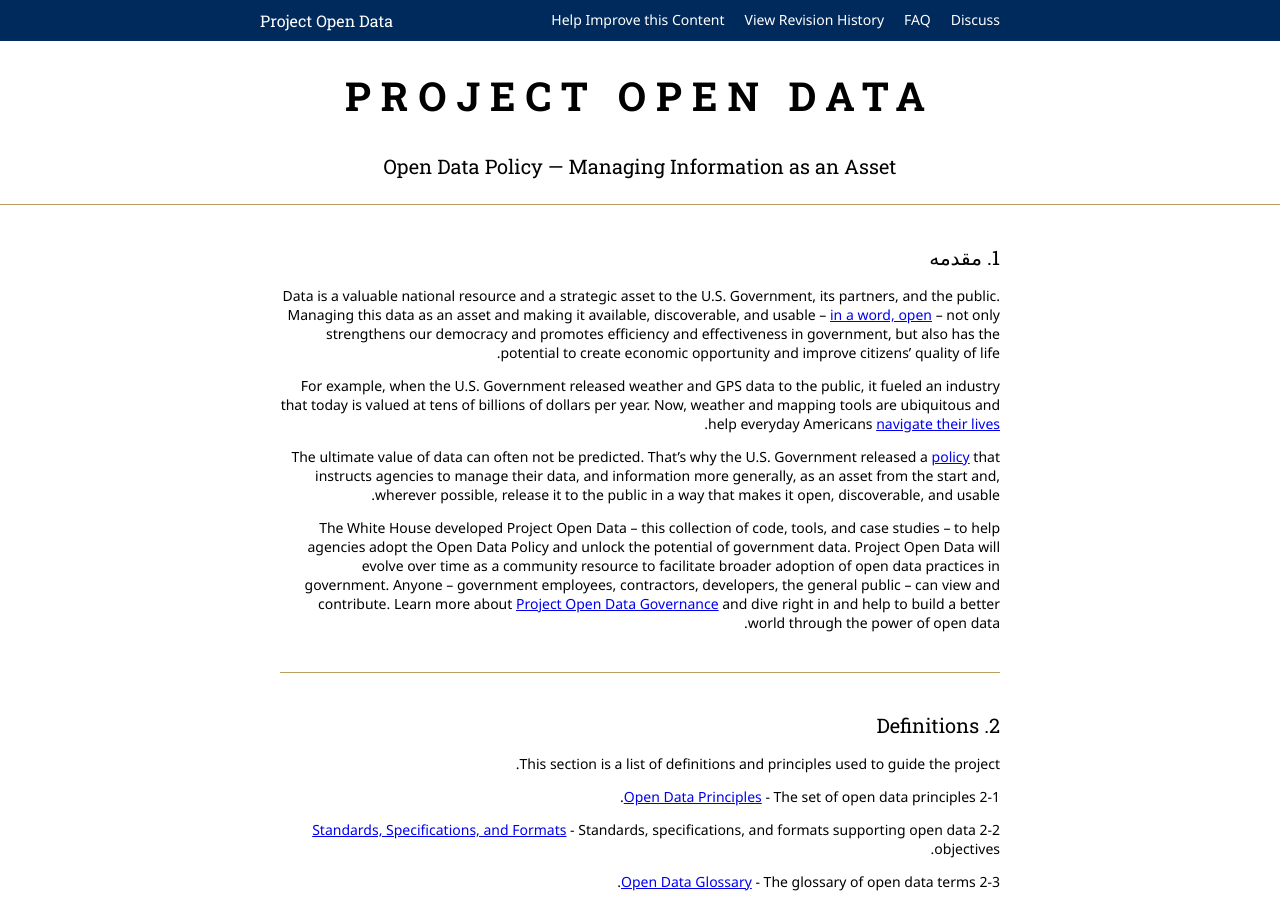
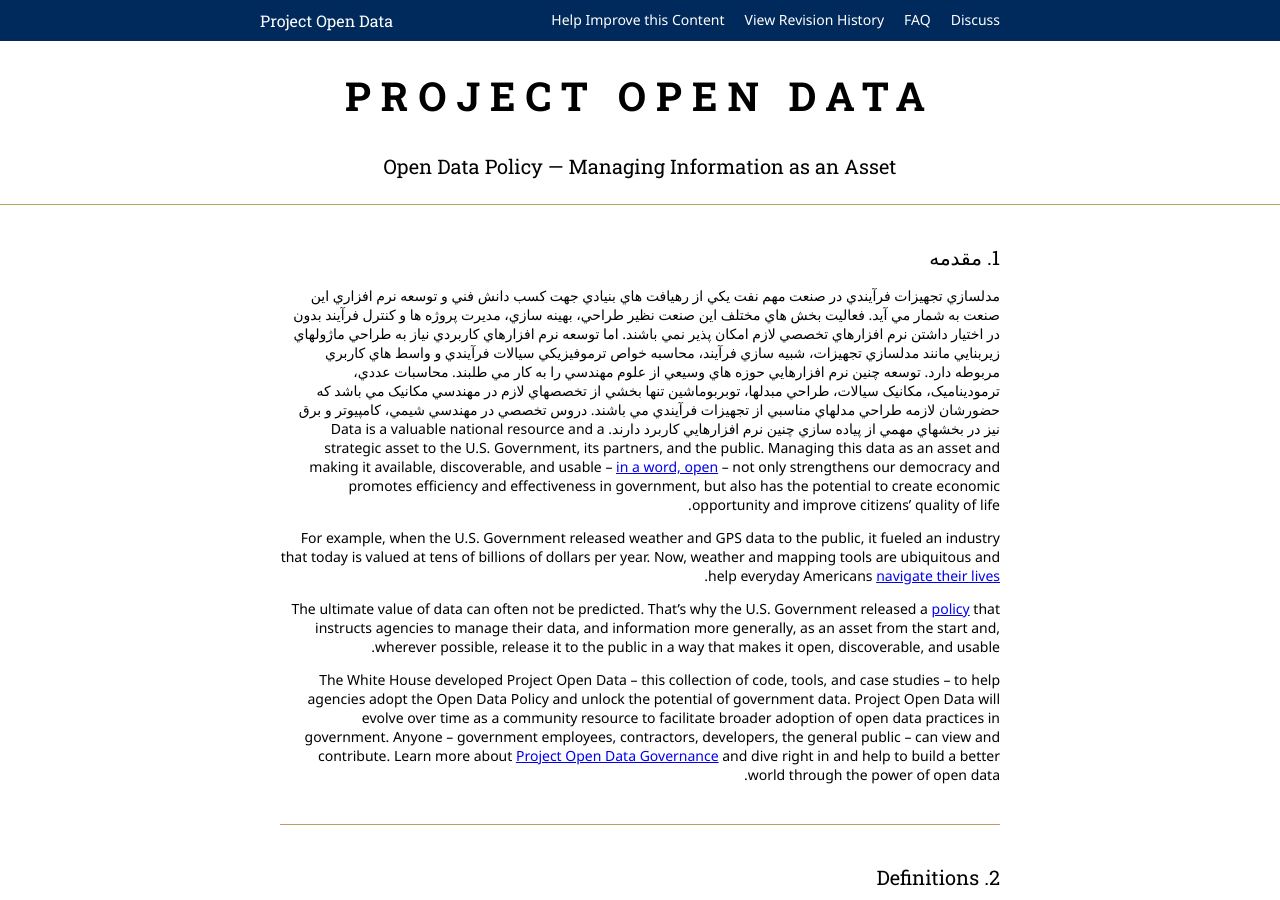
Before and after one commit to vimalaad/vimalaad.github.io, a Jekyll site: the page built from index.md, in a window 1280 px wide and 900 px high. Built offline with Jekyll 4.4.1, drawn with Linux system fonts in a browser that asks for light colours; nearby versions of some CDN libraries.

Commit message:
edit index.md

```diff
--- a/index.md
+++ b/index.md
@@ -3,11 +3,17 @@
 permalink: /
 layout: hero
 filename: index.md
-title: توسعه نرم افزار مدلسازی فرآیند (آزمایشگاه دانا)
+title: DANA Laboratory for process modeling
 ---
 
 ##1. مقدمه
 
+مدلسازي تجهيزات فرآيندي در صنعت مهم نفت يکي از رهيافت هاي بنيادي جهت کسب دانش فني و توسعه نرم افزاري اين صنعت به شمار مي آيد.
+ فعاليت بخش هاي مختلف اين صنعت نظير طراحي، بهينه سازي، مديرت پروژه ها و کنترل فرآيند بدون در اختيار داشتن نرم افزارهاي تخصصي لازم امکان پذير نمي باشند.
+ اما توسعه نرم افزارهاي کاربردي نياز به طراحي ماژولهاي زيربنايي مانند مدلسازي تجهيزات، شبيه سازي فرآيند، محاسبه خواص ترموفيزيکي سيالات فرآيندي و واسط هاي کاربري مربوطه دارد.
+ توسعه چنين نرم افزارهايي حوزه هاي وسيعي از علوم مهندسي را به کار مي طلبند.
+ محاسبات عددي، ترموديناميک، مکانيک سيالات، طراحي مبدلها، توبربوماشين تنها بخشي از تخصصهاي لازم در مهندسي مکانيک مي باشد که حضورشان لازمه طراحي مدلهاي مناسبي از تجهيزات فرآيندي مي باشند.
+ دروس تخصصي در مهندسي شيمي، کامپيوتر و برق نيز در بخشهاي مهمي از پياده سازي چنين نرم افزارهايي کاربرد دارند.
 Data is a valuable national resource and a strategic asset to the U.S. Government, its partners, and the public.  Managing this data as an asset and making it available, discoverable, and usable – [in a word, open](principles/) – not only strengthens our democracy and promotes efficiency and effectiveness in government, but also has the potential to create economic opportunity and improve citizens’ quality of life.
 
 For example, when the U.S. Government released weather and GPS data to the public, it fueled an industry that today is valued at tens of billions of dollars per year. Now, weather and mapping tools are ubiquitous and help everyday Americans [navigate their lives](business-case/).
```
